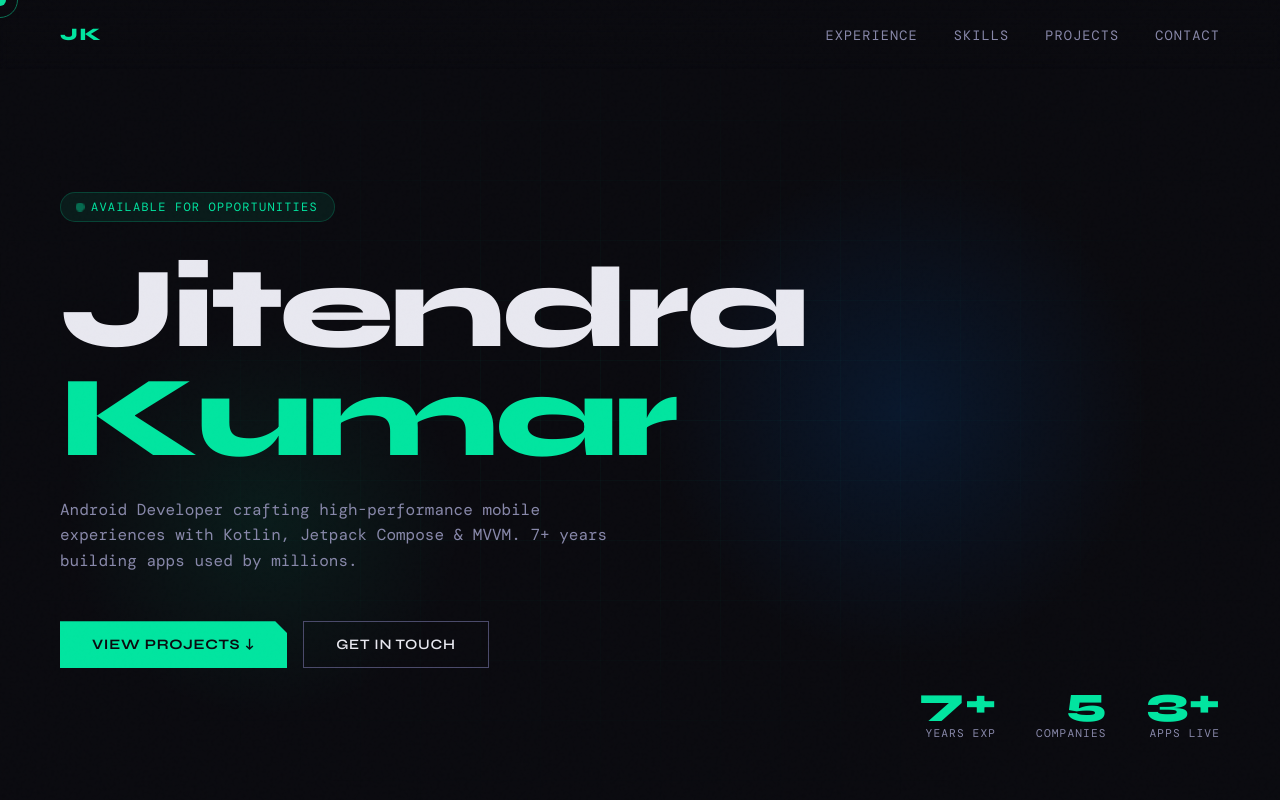
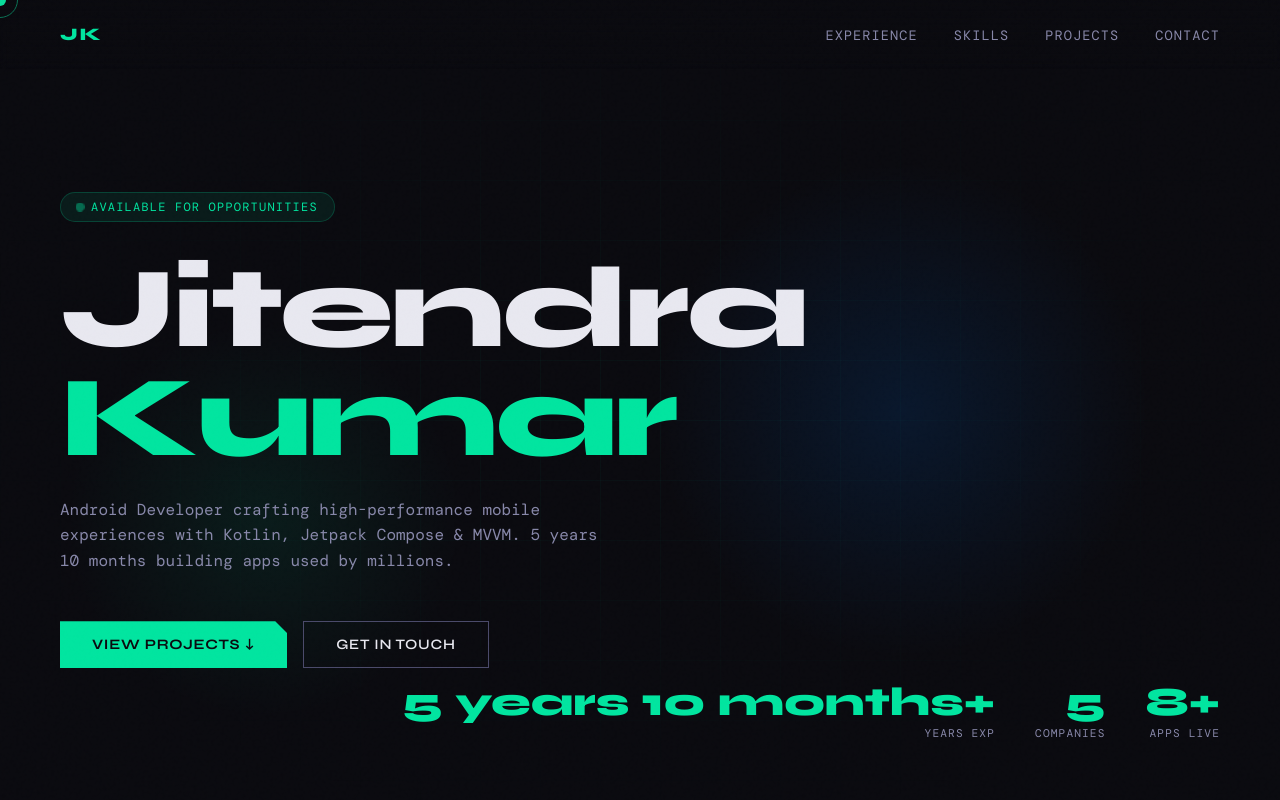
Before and after one commit to Jitendraneepanlok/my_portfolio, a plain HTML site: page index.html in a window 1280 px wide. Shown: the top 800 px of the page. Drawn offline with nearby package versions, Linux system fonts and the light colour scheme; a web font is replaced by a local one.

Commit message:
Revise experience and app statistics in index.html
Updated experience and app statistics in the hero section.

```diff
--- a/index.html
+++ b/index.html
@@ -528,7 +528,7 @@
 
     <p class="hero-sub">
 
-      Android Developer crafting high-performance mobile experiences with Kotlin, Jetpack Compose &amp; MVVM. 7+ years building apps used by millions.
+      Android Developer crafting high-performance mobile experiences with Kotlin, Jetpack Compose &amp; MVVM. 5 years 10 months building apps used by millions.
 
     </p>
 
@@ -546,7 +546,7 @@
 
     <div class="stat">
 
-      <div class="stat-num">7+</div>
+      <div class="stat-num">5 years 10 months+</div>
 
       <div class="stat-label">Years Exp</div>
 
@@ -562,7 +562,7 @@
 
     <div class="stat">
 
-      <div class="stat-num">3+</div>
+      <div class="stat-num">8+</div>
 
       <div class="stat-label">Apps Live</div>
 
```
